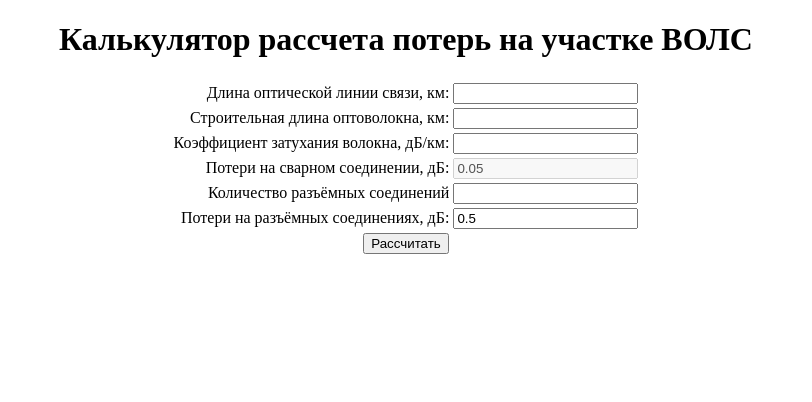
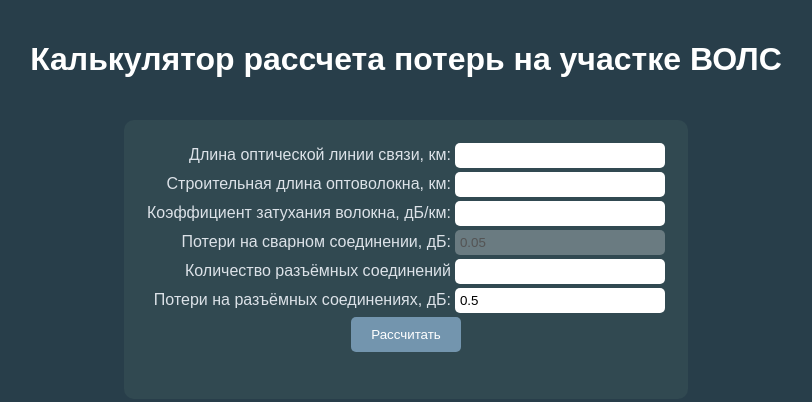
Before and after one commit to Stepanchikkk/CalculatorforOOCL, a plain HTML site: page index.html in a window 1280 px wide. Shown: the whole page, without its empty margins (234-1046 px from the left). Drawn offline with Linux system fonts and the light colour scheme.

Commit message:
Update index.html

```diff
--- a/index.html
+++ b/index.html
@@ -3,40 +3,97 @@
 <head>
     <meta charset="UTF-8">
     <meta name="viewport" content="width=device-width, initial-scale=1.0">
-    <title>Document</title>
+    <title>ВОЛС Калькулятор</title>
+    <style>
+        body {
+            background-color: #283E4A;
+            color: #FFFFFF;
+            font-family: Arial, sans-serif;
+        }
+
+        h1 {
+            text-align: center;
+            padding: 20px 0;
+        }
+
+        table {
+            margin: 0 auto;
+            background-color: #314951;
+            border-radius: 10px;
+            padding: 20px;
+        }
+
+        label {
+            color: #DCE2E8;
+        }
+
+        input[type="text"] {
+            width: 200px;
+            padding: 5px;
+            border-radius: 5px;
+            border: none;
+        }
+
+        button {
+            background-color: #7395AE;
+            color: #FFFFFF;
+            padding: 10px 20px;
+            border: none;
+            border-radius: 5px;
+            cursor: pointer;
+        }
+
+        button:hover {
+            background-color: #B9D7EA;
+        }
+
+        #dat {
+            margin-top: 20px;
+            text-align: center;
+            font-weight: bold;
+        }
+    </style>
 </head>
 <body>
-        <h1 style="text-align:center">Калькулятор рассчета потерь на участке ВОЛС</h1>
+    <h1>Калькулятор рассчета потерь на участке ВОЛС</h1>
 
-
-    <table align="center">
+    <!-- Форма для ввода параметров -->
+    <table>
+        <!-- Длина оптической линии связи -->
         <tr>
             <td align="right"><label>Длина оптической линии связи, км:</label></td>
             <td><input type="text" id="lineLength"></td>
         </tr>
+        <!-- Строительная длина оптоволокна -->
         <tr>
             <td align="right"><label>Строительная длина оптоволокна, км:</label></td>
             <td><input type="text" id="constructLength"></td>
         </tr>
+        <!-- Коэффициент затухания волокна -->
         <tr>
             <td align="right"><label>Коэффициент затухания волокна, дБ/км:</label></td>
             <td><input type="text" value="" id="attenuationCoeff"></td>
         </tr>
+        <!-- Потери на сварном соединении -->
         <tr>
             <td align="right"><label>Потери на сварном соединении, дБ:</label></td>
             <td><input disabled type="text" value="0.05" id="weldedLosses"></td>
         </tr>
+        <!-- Количество разъёмных соединений -->
         <tr>
             <td align="right"><label>Количество разъёмных соединений</label></td>
             <td><input type="text" id="connectionsNumber"></td>
         </tr>
+        <!-- Потери на разъёмных соединениях -->
         <tr>
             <td align="right"><label>Потери на разъёмных соединениях, дБ:</label></td>
             <td><input type="text" value="0.5" id="connectionLosses"></td>
         </tr>
+        <!-- Кнопка для рассчета -->
         <tr>
             <td colspan="2" align="center"><button onclick="getResult()">Рассчитать</button></td>
         </tr>
+        <!-- Результат рассчета -->
         <tfoot>
             <td colspan="2" align="center"><div id="dat"></div></td>
         </tfoot>
@@ -44,9 +101,7 @@
     <br>
     <br>
 
-
-
-    <script src="main.js">
-    </script>
+    <!-- Подключение скрипта -->
+    <script src="main.js"></script>
 </body>
 </html>
```
